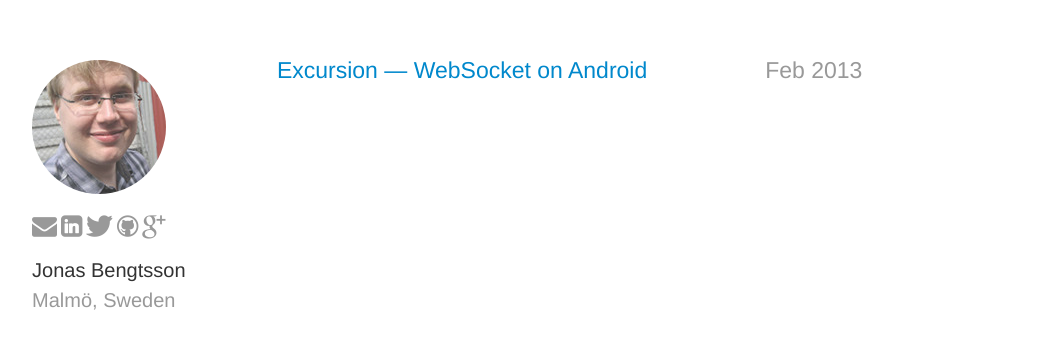
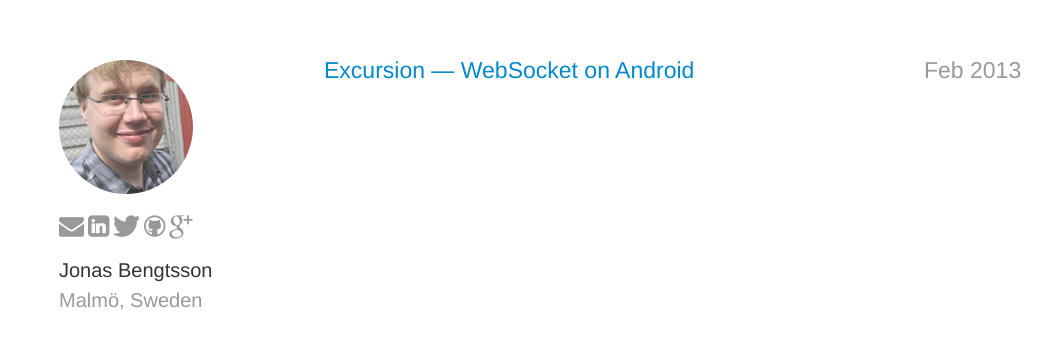
Before and after one commit to jonasb/jonasb.github.com, a Jekyll site: the page built from index.html, in a window 1280 px wide. Shown: the top 349 px of the page, without its empty margins (31-1082 px from the left). Built offline with Jekyll 4.4.1, drawn with Linux system fonts in a browser that asks for light colours.

Commit message:
tweak layout

```diff
--- a/_layouts/default.html
+++ b/_layouts/default.html
@@ -10,8 +10,8 @@
     <link href="http://jonasb.github.com/atom.xml" rel="alternate" title="jonasb" type="application/atom+xml" />
   </head>
   <body>
-    <div class="container-fluid">
-      <div class="row-fluid">
+    <div class="container">
+      <div class="row">
         <div class="span3">
           <div id="sidebar">
             <a href="/"><img id="avatar" class="img-circle" src="/static/images/avatar.jpg"></a><br>
```
